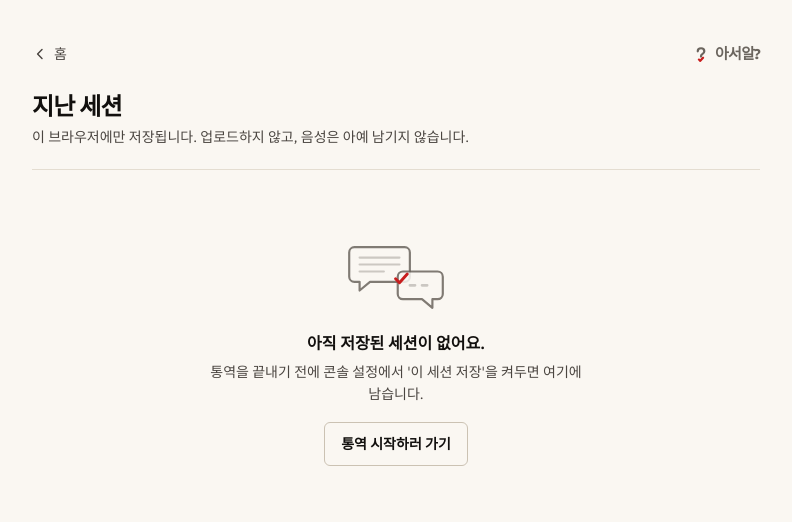
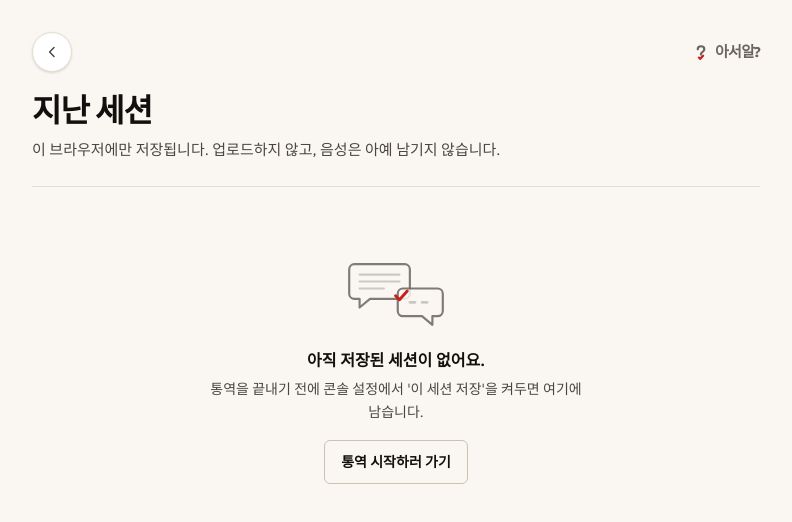
Before and after one commit to club-paradiso/asad, a Next.js app: page /sessions in a window 1280 px wide. Shown: the top 522 px of the page, without its empty margins (244-1036 px from the left). Built offline with nearby package versions, Linux system fonts and the light colour scheme.

Commit message:
refactor(ui): polish shared page header

```diff
--- a/src/components/ui/PageHeader.tsx
+++ b/src/components/ui/PageHeader.tsx
@@ -1,19 +1,6 @@
 import Link from "next/link";
 import { Wordmark } from "@/components/brand/Wordmark";
 
-/**
- * The header every working screen that is not the console shares.
- *
- * Before this, /prep called itself "Prepare", /sessions called itself
- * "Sessions", and both offered a back link labelled "← Console" that returned
- * to a launcher labelled "라이브 통역". Three screens, three vocabularies, and
- * a back button that named a place the user had not been. Naming is navigation:
- * if the launcher calls it 준비 시트, the screen is 준비 시트.
- *
- * The wordmark is here in its compact form so the brand is present on every
- * screen without ever competing with the screen's own title — the mark is
- * 16px and the title is 24.
- */
 export function PageHeader({
   title,
   detail,
@@ -26,11 +13,12 @@ export function PageHeader({
   backLabel?: string;
 }) {
   return (
-    <header className="flex flex-col gap-4 border-b border-[var(--line)] pb-5">
+    <header className="flex flex-col gap-5 border-b border-[var(--line)] pb-6">
       <div className="flex items-center gap-3">
         <Link
           href={backHref}
-          className="-ms-2 inline-flex min-h-11 items-center gap-1.5 rounded px-2 text-sm text-[var(--fg-muted)] transition-colors hover:text-[var(--fg)]"
+          aria-label={backLabel}
+          className="grid size-10 shrink-0 place-items-center rounded-full border border-[var(--line)] bg-[var(--bg-raised)] text-[var(--fg-muted)] shadow-sm transition-[color,background-color,border-color,transform] hover:-translate-x-0.5 hover:border-[var(--line-strong)] hover:text-[var(--fg)]"
         >
           <svg aria-hidden viewBox="0 0 20 20" className="size-4" fill="none">
             <path
@@ -41,17 +29,17 @@ export function PageHeader({
               strokeLinejoin="round"
             />
           </svg>
-          {backLabel}
         </Link>
+
         <Wordmark variant="compact" className="ms-auto text-[var(--fg-dim)]" />
       </div>
 
-      <div className="flex flex-col gap-1">
-        <h1 className="type-display text-2xl leading-tight text-[var(--fg)]">
+      <div className="flex flex-col gap-1.5">
+        <h1 className="type-display text-[1.75rem] leading-tight text-[var(--fg)] sm:text-[2rem]">
           {title}
         </h1>
         {detail ? (
-          <p className="max-w-prose text-sm leading-relaxed text-[var(--fg-muted)]">
+          <p className="max-w-2xl text-sm leading-relaxed text-[var(--fg-muted)] sm:text-[0.9375rem]">
             {detail}
           </p>
         ) : null}
```
